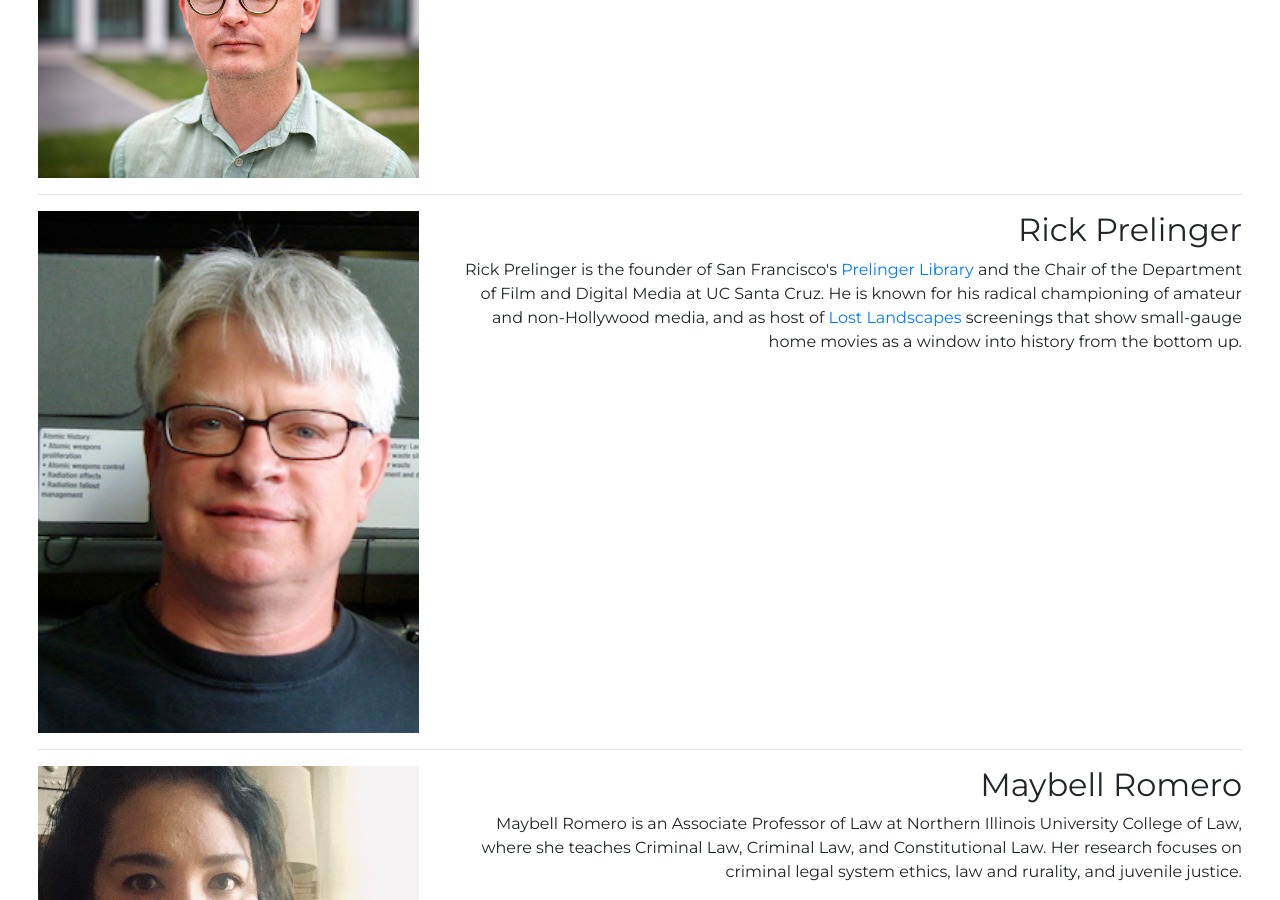
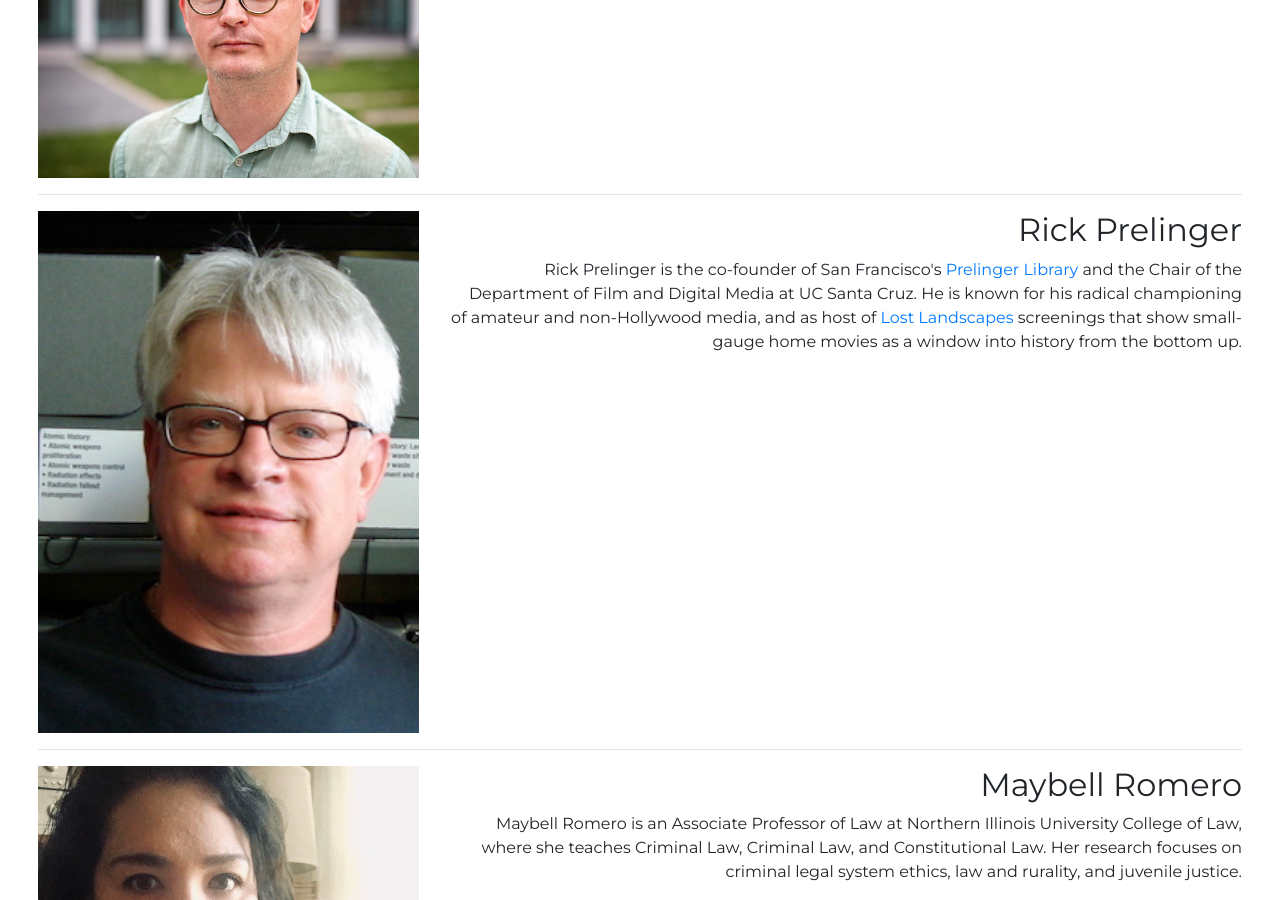
Before and after one commit to BAM-PFA/guerrillatv, a Jekyll site: the page built from _pages/essays.md, in a window 1280 px wide and 900 px high, scrolled down 2791 px. Built offline with Jekyll 4.4.1, drawn with Linux system fonts in a browser that asks for light colours; nearby versions of some CDN libraries; some web fonts are replaced.

Commit message:
fix typo

```diff
--- a/_pages/essays.md
+++ b/_pages/essays.md
@@ -45,7 +45,7 @@ permalink: /essays
   </div>
   <div class="col-md-8 text-right">
     <h2>Rick Prelinger</h2>
-    <p>Rick Prelinger is the founder of San Francisco's <a href="http://www.prelingerlibrary.org/">Prelinger Library</a> and the Chair of the Department of Film and Digital Media at UC Santa Cruz. He is known for his radical championing of amateur and non-Hollywood media, and as host of <a href="https://vimeo.com/335998108">Lost Landscapes</a> screenings that show small-gauge home movies as a window into history from the bottom up.</p>
+    <p>Rick Prelinger is the co-founder of San Francisco's <a href="http://www.prelingerlibrary.org/">Prelinger Library</a> and the Chair of the Department of Film and Digital Media at UC Santa Cruz. He is known for his radical championing of amateur and non-Hollywood media, and as host of <a href="https://vimeo.com/335998108">Lost Landscapes</a> screenings that show small-gauge home movies as a window into history from the bottom up.</p>
   </div>
 </div>
 
```
